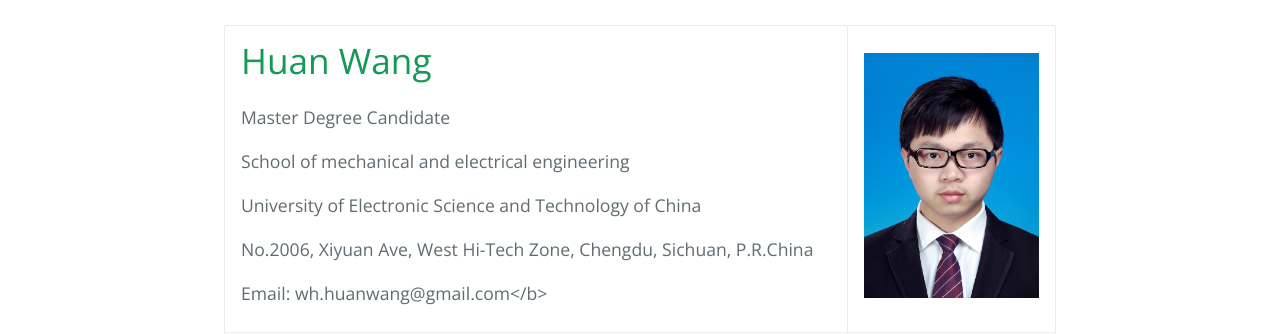
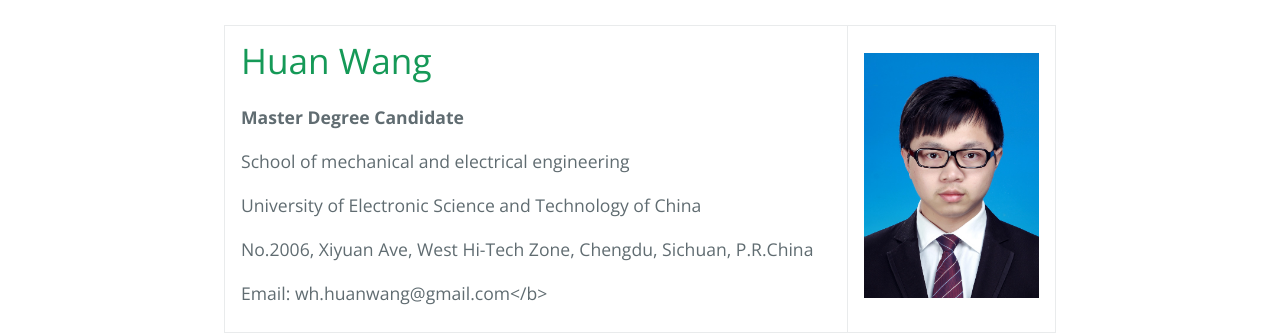
Before and after one commit to WH-HuanWang/WH-HuanWang.github.io, a Jekyll site: the page built from index.md, in a window 1280 px wide. Shown: the part 390-724 px from the top of the page. Built offline with Jekyll 4.4.1, drawn with Linux system fonts in a browser that asks for light colours.

```diff
--- a/index.md
+++ b/index.md
@@ -8,7 +8,7 @@ description: Let you know me and my group better.
   <tr>
     <td width="75%">
       <h1>Huan Wang</h1>
-      <p>Master Degree Candidate</p>
+      <p><b>Master Degree Candidate</b></p>
       <p>School of mechanical and electrical engineering</p>
       <p>University of Electronic Science and Technology of China</p>
       <p>No.2006, Xiyuan Ave, West Hi-Tech Zone, Chengdu, Sichuan, P.R.China</p>
@@ -19,7 +19,6 @@ description: Let you know me and my group better.
     </td>
   </tr>
 </table>
-
 
 
 Text can be **bold**, _italic_, or ~~strikethrough~~.
```
